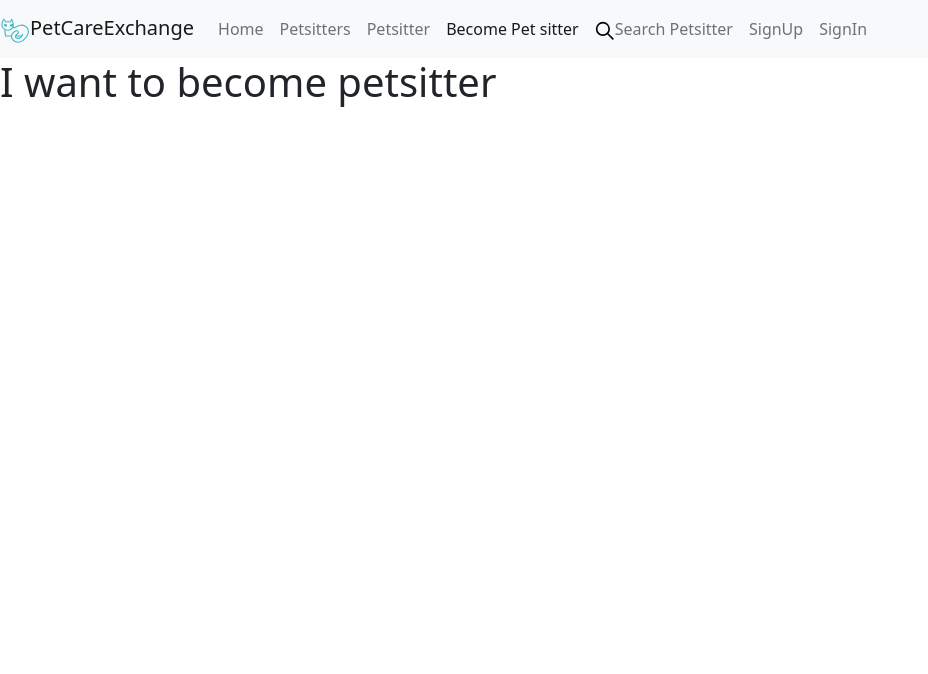
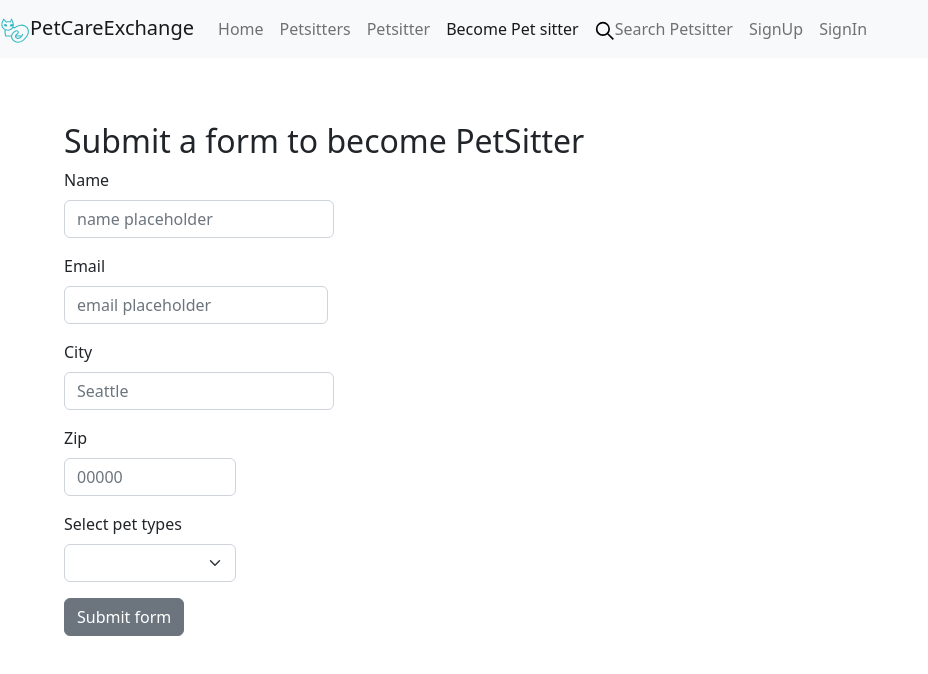
Before and after one commit to viktoriiazolotova/front-end-pet-care-exchange, a React (Create React App) app: page /petsitteraccount in a window 1280 px wide. Shown: the top 674 px of the page, without its empty margins (0-928 px from the left). Built offline with nearby package versions, Linux system fonts and the light colour scheme; no server answers.

Commit message:
Add form to add petsitetr and add post request to update database

```diff
--- a/package.json
+++ b/package.json
@@ -16,6 +16,7 @@
     "react-router-bootstrap": "^0.26.2",
     "react-router-dom": "^6.7.0",
     "react-scripts": "5.0.1",
+    "reactstrap": "^9.1.5",
     "web-vitals": "^2.1.0"
   },
   "scripts": {
--- a/src/App.js
+++ b/src/App.js
@@ -13,6 +13,7 @@ import SignIn from "./pages/SignIn";
 
 function App() {
   const [petsittersList, setPetsitterList] = useState([]);
+  const [responseAddsitter, setResponse] = useState("");
   // const [selectedPetsitter, setSelectedPetsitter] = useState(null);
 
   const API_URL = "http://localhost:8000/api/petsitters/";
@@ -47,6 +48,46 @@ function App() {
   //   console.log("load petsitter function called");
   //   setSelectedPetsitter(petsitter);
   // };
+
+  const addPetsitter = (newPetsitterInfo) => {
+    const formData = new FormData();
+    formData.append("name", newPetsitterInfo.name);
+    formData.append("email", newPetsitterInfo.email);
+    formData.append("zipcode", newPetsitterInfo.zipcode);
+    formData.append("city", newPetsitterInfo.city);
+    formData.append("pet_type", newPetsitterInfo.pet_type);
+
+    console.log("add Petsitter function called");
+    console.log("here formdata", formData);
+    axios
+      .post("http://localhost:8000/api/petsitters/", formData)
+      .then((response) => {
+        // console.log("data from new form", newPetsitterInfo);
+        // console.log("add Petsitter function inside");
+        // fetchAllPetsitters();
+        console.log("here is my response", response);
+        const responseAddsitter = response.data + ".";
+
+        setResponse(responseAddsitter);
+        const newPetsittersList = [...petsittersList];
+        const newPetsitterJSON = {
+          ...newPetsitterInfo,
+          // id: response.data.task.id,
+          // isComplete: response.data.task.is_complete,
+          // id: response.config.data.petsitter.pk,
+          // isAvailableHelp: response.config.data.petsitter.is_available_help,
+        };
+        console.log(newPetsitterJSON);
+        newPetsittersList.push(newPetsitterJSON);
+        setPetsitterList(newPetsittersList);
+      })
+      .catch((error) => {
+        console.log(error);
+        let newResponseAddsitter =
+          "Check all fields, the field may not be blank or Enter a valid email address.";
+        setResponse(newResponseAddsitter);
+      });
+  };
   return (
     <BrowserRouter>
       <Routes>
@@ -57,7 +98,15 @@ function App() {
             element={<PetsittersList petsitters={petsittersList} />}
           />
           <Route path="petsitter" element={<Petsitter />} />
-          <Route path="petsitteraccount" element={<NewPetsitterForm />} />
+          <Route
+            path="petsitteraccount"
+            element={
+              <NewPetsitterForm
+                addPetsitterCallbackFunc={addPetsitter}
+                responseAddsitter={responseAddsitter}
+              />
+            }
+          />
           <Route path="signup" element={<SignUp />} />
           <Route path="signin" element={<SignIn />} />
           <Route path="*" element={<NoPage />} />
--- /dev/null
+++ b/src/components/NewPetsitterForm.css
@@ -0,0 +1,6 @@
+.petsitter-form {
+
+    margin: 5%;
+
+
+}
--- a/src/components/NewPetsitterForm.js
+++ b/src/components/NewPetsitterForm.js
@@ -1,5 +1,145 @@
-const NewPetsitterForm = () => {
-  return <h1>I want to become petsitter</h1>;
+// const NewPetsitterForm = () => {
+//   return <h1>I want to become petsitter</h1>;
+// };
+
+// export default NewPetsitterForm;
+import React from "react";
+// import  Button from "react-bootstrap";
+// import Form from "react-bootstrap";
+// import Input from "reactstrap";
+import { Button, Form, FormGroup, Label, Row, Col, Input } from "reactstrap";
+import PropTypes from "prop-types";
+import { useState } from "react";
+import "./NewPetsitterForm.css";
+
+const INITIAL_FORM_DATA = {
+  name: "",
+  email: "",
+  zipcode: "",
+  city: "",
+  pet_type: "",
+};
+
+const NewPetsitterForm = ({ addPetsitterCallbackFunc, responseAddsitter }) => {
+  const [formData, setFormData] = useState(INITIAL_FORM_DATA);
+
+  const handleNewDataChange = (e) => {
+    console.log(e.target.name);
+    const newFormData = {
+      ...formData,
+      [e.target.name]: e.target.value,
+    };
+    // console.log("here is the new form data", newFormData);
+    setFormData(newFormData);
+  };
+
+  const handleNewPetsitterAdd = (e) => {
+    e.preventDefault();
+    addPetsitterCallbackFunc(formData);
+  };
+
+  return (
+    <div>
+      <Form className="petsitter-form" onSubmit={handleNewPetsitterAdd}>
+        <h2>Submit a form to become PetSitter</h2>
+        <Row>
+          <Col md={3}>
+            <FormGroup>
+              <Label for="name">Name</Label>
+              <Input
+                id="name"
+                name="name"
+                placeholder="name placeholder"
+                type="text"
+                value={formData.name}
+                onChange={handleNewDataChange}
+              />
+            </FormGroup>
+          </Col>
+          <Row>
+            <Col md={3}>
+              <FormGroup>
+                <Label for="email">Email</Label>
+                <Input
+                  id="email"
+                  name="email"
+                  placeholder="email placeholder"
+                  type="text"
+                  value={FormData.email}
+                  onChange={handleNewDataChange}
+                />
+              </FormGroup>
+            </Col>
+          </Row>
+        </Row>
+
+        <Row>
+          <Col md={3}>
+            <FormGroup>
+              <Label for="city">City</Label>
+              <Input
+                id="city"
+                name="city"
+                placeholder="Seattle"
+                type="text"
+                value={formData.city}
+                onChange={handleNewDataChange}
+              />
+            </FormGroup>
+          </Col>
+        </Row>
+        <Row>
+          <Col md={2}>
+            <FormGroup>
+              <Label for="zipcode">Zip</Label>
+              <Input
+                id="zipcode"
+                name="zipcode"
+                placeholder="00000"
+                type="text"
+                value={formData.zipcode}
+                onChange={handleNewDataChange}
+              />
+            </FormGroup>
+          </Col>
+        </Row>
+        {/* <FormGroup check>
+        <Input id="exampleCheck" name="check" type="checkbox" />
+        <Label check for="exampleCheck">
+          Avaialble to help
+        </Label>
+      </FormGroup> */}
+        <Row>
+          <Col md={2}>
+            <FormGroup>
+              <Label for="pet_type">Select pet types</Label>
+              <Input
+                id="pet_type"
+                name="pet_type"
+                type="select"
+                value={formData.pet_type}
+                onChange={handleNewDataChange}
+              >
+                <option></option>
+                <option>Cat</option>
+                <option>Dog</option>
+                <option>Bird</option>
+                <option>All</option>
+              </Input>
+            </FormGroup>
+          </Col>
+        </Row>
+
+        <Button type="submit">Submit form</Button>
+      </Form>
+      <p> {responseAddsitter ? `${responseAddsitter}` : " "}</p>
+    </div>
+  );
+  //
+};
+
+NewPetsitterForm.propTypes = {
+  addPetsitterCallbackFunc: PropTypes.func.isRequired,
 };
 
 export default NewPetsitterForm;
--- /dev/null
+++ b/src/components/Petsitter.css
@@ -0,0 +1,44 @@
+/* .petsitters__item__toggle {
+    cursor: pointer;
+    width: 100%;
+    text-align: left;
+    padding: 0.85em 2.25em 0.85em 1em;
+    background-color: rgba(0, 0, 0, 0.05);
+    border: 1px solid rgba(0, 0, 0, 0.1);
+  }
+
+  .petsitters__item {
+    display: flex;
+    align-items: top;
+  }
+
+  .petsitters__item__toggle:hover {
+    background-color: rgba(0, 0, 0, 0.1);
+    border-color: rgba(0, 0, 0, 0.15);
+  }
+   */
+
+  .petsitters__item__toggle--available {
+    color: green;
+    /* background-color: rgba(30, 179, 30, 0.15); */
+    border-color: rgba(0, 128, 0, 0.2);
+  }
+/*
+  .petsitters__item__toggle {
+    cursor: pointer;
+    width: 100%;
+    text-align: left;
+    padding: 0.85em 2.25em 0.85em 1em;
+    background-color: rgba(0, 0, 0, 0.05);
+    border: 1px solid rgba(0, 0, 0, 0.1);
+  }
+
+  button.petsitters__item__remove {
+    top: 50%;
+    right: 0;
+    height: 100%;
+    /* transform: translateY(-50%); */
+    /* padding: 0.85em 2.25em 0.85em 1em; */
+    /* font-size: 100%;
+    margin: 0;
+  }  */
--- a/src/components/Petsitter.js
+++ b/src/components/Petsitter.js
@@ -1,11 +1,62 @@
-const Petsitter = () => {
+import React from "react";
+import PropTypes from "prop-types";
+import { Button } from "reactstrap";
+import "./Petsitter.css";
+import { Link } from "react-router-dom";
+import Card from "react-bootstrap/Card";
+import Col from "react-bootstrap/Col";
+import Row from "react-bootstrap/Row";
+
+const Petsitter = ({
+  id,
+  name,
+  email,
+  zipcode,
+  city,
+  petType,
+  isAvailableHelp,
+}) => {
+  let buttonClass = isAvailableHelp
+    ? "petsitters__item__toggle--available"
+    : "";
+  // const updatePetsitterStatus = () => {
+  //   updatePetsitter(id, !isAvailableHelp);
+  // };
+
   return (
-    <section>
-      <h1>Petsitter information</h1>
-      <p>Hi, my name is Vikroiia</p>
-      <p>Here is my information</p>
-    </section>
+    <Row xs={1} md={2} className="g-4">
+      {Array.from({ length: 1 }).map((_, idx) => (
+        <Col>
+          <Card>
+            {/* <Card.Img variant="top" src="holder.js/100px160" /> */}
+            <Card.Body background-color="#2fbec8">
+              <Card.Title className={`tasks__item__toggle ${buttonClass}`}>
+                {name}
+              </Card.Title>
+              <Card.Text>{email}</Card.Text>
+              <Card.Text>
+                {zipcode} {city}
+              </Card.Text>
+              <Link className="card__link" to={`/petsitteraccount/${id}`}>
+                View Details
+              </Link>
+            </Card.Body>
+          </Card>
+        </Col>
+      ))}
+    </Row>
   );
 };
 
+Petsitter.propTypes = {
+  // id: PropTypes.number.isRequired,
+  // name: PropTypes.string.isRequired,
+  // email: PropTypes.string.isRequired,
+  // zipcode: PropTypes.string.isRequired,
+  // city: PropTypes.string.isRequired,
+  // petType: PropTypes.string.isRequired,
+  // isAvailableHelp: PropTypes.bool.isRequired,
+  // deleteTask: PropTypes.func.isRequired,
+};
+
 export default Petsitter;
--- a/src/components/PetsittersList.js
+++ b/src/components/PetsittersList.js
@@ -1,14 +1,30 @@
 import React from "react";
+
 import PropTypes from "prop-types";
 import "./PetsittersList.css";
-import Button from "react-bootstrap/Button";
+// import Button from "react-bootstrap/Button";
+import Petsitter from "./Petsitter";
 
 const PetsittersList = ({ petsitters, loadPetsitterOnclick }) => {
   const getPetsittersCards = (petsitters) => {
     return petsitters.map((petsitter) => (
-      <li key={petsitter.id} onClick={() => loadPetsitterOnclick(petsitter)}>
-        {petsitter.name}
-      </li>
+      <Petsitter
+        key={petsitter.id}
+        id={petsitter.id}
+        name={petsitter.name}
+        email={petsitter.email}
+        zipcode={petsitter.zipcode}
+        city={petsitter.city}
+        isAvailableHelp={petsitter.isAvailableHelp}
+        petType={petsitter.petType}
+      />
+      // <li key={petsitter.id} onClick={() => loadPetsitterOnclick(petsitter)}>
+      //   {petsitter.name}
+      //   <br></br>
+      // {/* <Button variant="outline-primary">Edit</Button>
+      // <Button variant="outline-primary">Delete</Button> */}
+
+      // </li>
     ));
   };
   return (
@@ -16,7 +32,6 @@ const PetsittersList = ({ petsitters, loadPetsitterOnclick }) => {
       <ul className="petsitters-list-no-bullet">
         {getPetsittersCards(petsitters)}
       </ul>
-      <Button variant="outline-primary">Edit</Button>
     </div>
   );
 };
@@ -26,11 +41,11 @@ PetsittersList.propTypes = {
     PropTypes.shape({
       id: PropTypes.number,
       name: PropTypes.string.isRequired,
-      //   email: PropTypes.string.isRequired,
-      //   zipcode: PropTypes.string.isRequired,
-      //   city: PropTypes.string.isRequired,
-      //   isAvailableHelp: PropTypes.bool.isRequired,
-      //   pet_type: PropTypes.string.isRequired,
+      email: PropTypes.string.isRequired,
+      zipcode: PropTypes.string.isRequired,
+      city: PropTypes.string.isRequired,
+      // isAvailableHelp: PropTypes.bool.isRequired,
+      petType: PropTypes.string.isRequired,
     })
   ).isRequired,
   //   loadPetsitterOnclick: PropTypes.func.isRequired,
```
Also changed, not shown: 1 other file (tests, documents, lock files or other folders).
